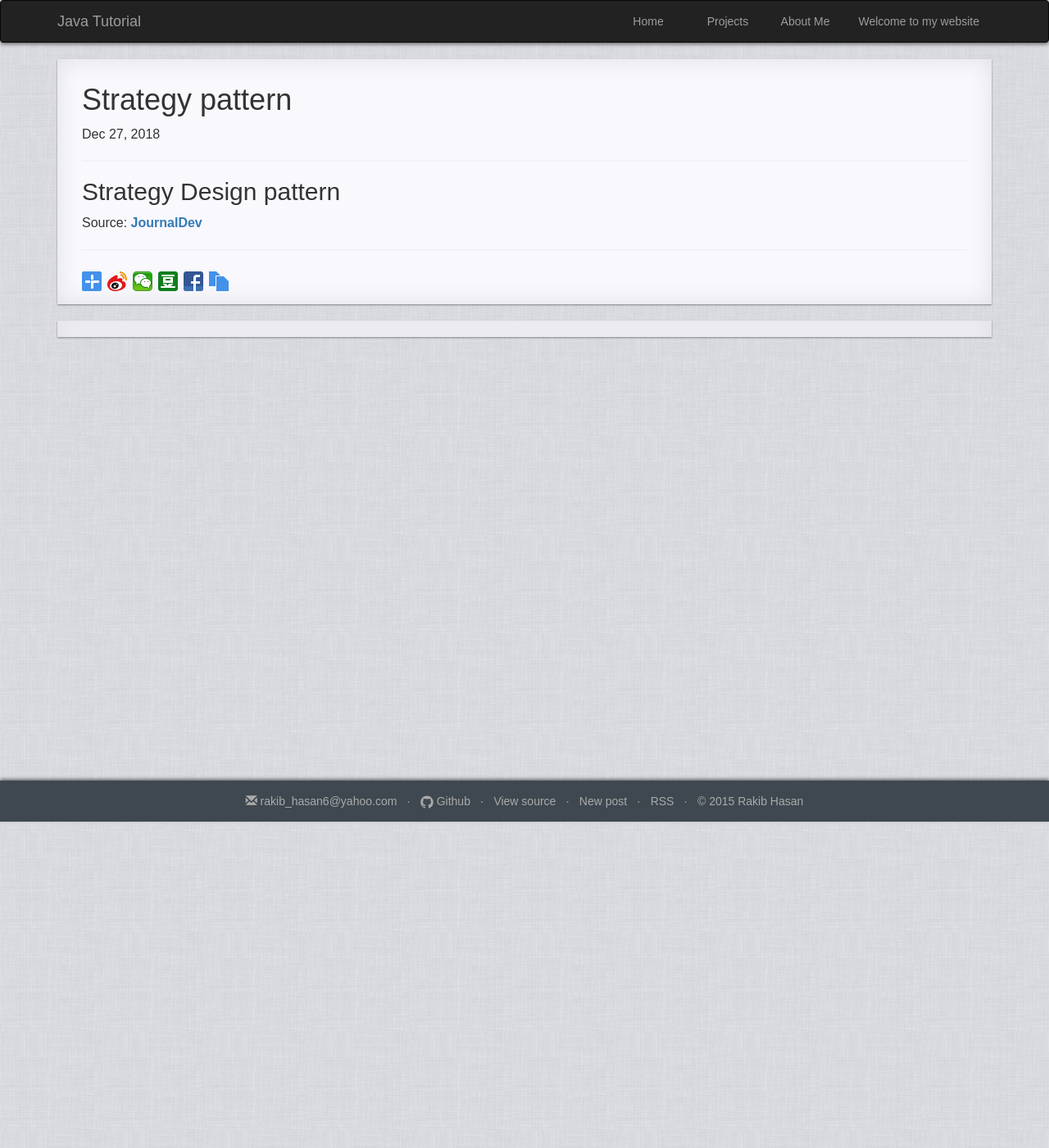
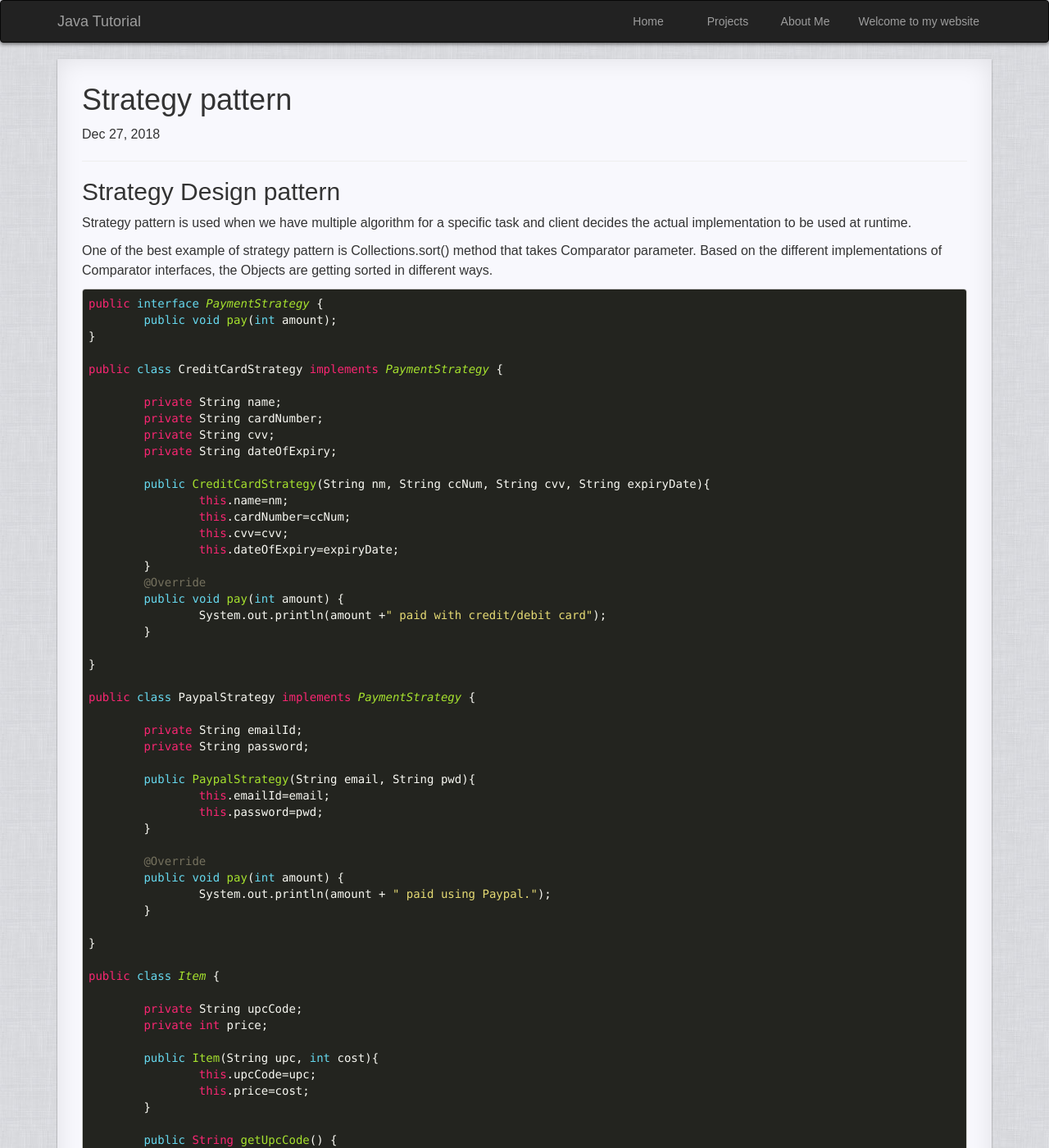
Before and after one commit to rakib09/rakib09.github.io, a Jekyll site: the page built from _posts/java/2018-12-27-strategy-pattern.md, in a window 1280 px wide and 1400 px high. Shown: the whole window at 82% size. Built offline with Jekyll 4.4.1, drawn with Linux system fonts in a browser that asks for light colours; comment, search, counter and statistics services are not loaded; some of the changed text lies outside the part shown.

Commit message:
Fixed strategy pattern

````diff
--- a/_posts/java/2018-12-27-strategy-pattern.md
+++ b/_posts/java/2018-12-27-strategy-pattern.md
@@ -6,7 +6,127 @@ categories:
 ---
 
 ## Strategy Design pattern
+Strategy pattern is used when we have multiple algorithm for a specific task and client decides the actual implementation to be used at runtime.
 
+One of the best example of strategy pattern is Collections.sort() method that takes Comparator parameter. Based on the different implementations of Comparator interfaces, the Objects are getting sorted in different ways.
+
+```
+public interface PaymentStrategy {
+	public void pay(int amount);
+}
+
+public class CreditCardStrategy implements PaymentStrategy {
+
+	private String name;
+	private String cardNumber;
+	private String cvv;
+	private String dateOfExpiry;
+
+	public CreditCardStrategy(String nm, String ccNum, String cvv, String expiryDate){
+		this.name=nm;
+		this.cardNumber=ccNum;
+		this.cvv=cvv;
+		this.dateOfExpiry=expiryDate;
+	}
+	@Override
+	public void pay(int amount) {
+		System.out.println(amount +" paid with credit/debit card");
+	}
+
+}
+
+public class PaypalStrategy implements PaymentStrategy {
+
+	private String emailId;
+	private String password;
+
+	public PaypalStrategy(String email, String pwd){
+		this.emailId=email;
+		this.password=pwd;
+	}
+
+	@Override
+	public void pay(int amount) {
+		System.out.println(amount + " paid using Paypal.");
+	}
+
+}
+
+public class Item {
+
+	private String upcCode;
+	private int price;
+
+	public Item(String upc, int cost){
+		this.upcCode=upc;
+		this.price=cost;
+	}
+
+	public String getUpcCode() {
+		return upcCode;
+	}
+
+	public int getPrice() {
+		return price;
+	}
+
+}
+
+import java.text.DecimalFormat;
+import java.util.ArrayList;
+import java.util.List;
+
+public class ShoppingCart {
+
+	//List of items
+	List<Item> items;
+
+	public ShoppingCart(){
+		this.items=new ArrayList<Item>();
+	}
+
+	public void addItem(Item item){
+		this.items.add(item);
+	}
+
+	public void removeItem(Item item){
+		this.items.remove(item);
+	}
+
+	public int calculateTotal(){
+		int sum = 0;
+		for(Item item : items){
+			sum += item.getPrice();
+		}
+		return sum;
+	}
+
+	public void pay(PaymentStrategy paymentMethod){
+		int amount = calculateTotal();
+		paymentMethod.pay(amount);
+	}
+}
+
+public class ShoppingCartTest {
+
+	public static void main(String[] args) {
+		ShoppingCart cart = new ShoppingCart();
+
+		Item item1 = new Item("1234",10);
+		Item item2 = new Item("5678",40);
+
+		cart.addItem(item1);
+		cart.addItem(item2);
+
+		//pay by paypal
+		cart.pay(new PaypalStrategy("myemail@example.com", "mypwd"));
+
+		//pay by credit card
+		cart.pay(new CreditCardStrategy("Pankaj Kumar", "1234567890123456", "786", "12/15"));
+	}
+
+}
+```
 
 
 Source: [**JournalDev**](https://www.journaldev.com/1754/strategy-design-pattern-in-java-example-tutorial)
````
Also changed, not shown: 6 other files.
